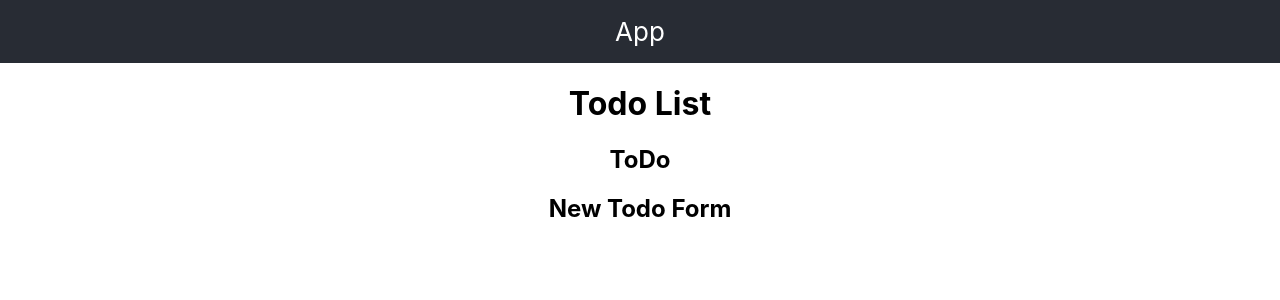
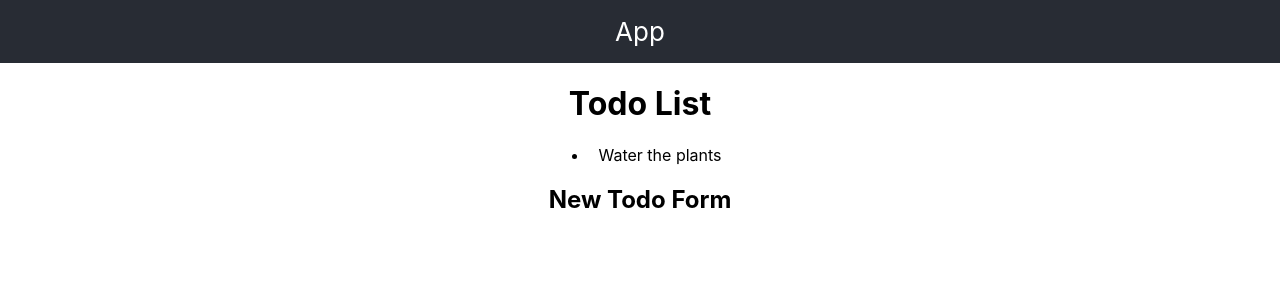
Before and after one commit to Rajayne/CRAForms, a React (Create React App) app: page / in a window 1280 px wide. Shown: the top 300 px of the page. Built offline with nearby package versions, Linux system fonts and the light colour scheme.

Commit message:
Pass prop from TodoList to Todo component and display text

```diff
--- a/src/Todo/Todo.js
+++ b/src/Todo/Todo.js
@@ -1,9 +1,11 @@
 import React from "react";
 
-const Todo = () => {
+const Todo = ({ text }) => {
   return (
     <div>
-      <h2>ToDo</h2>
+      <ul>
+        <li>{text}</li>
+      </ul>
     </div>
   );
 };
--- a/src/Todo/TodoList.js
+++ b/src/Todo/TodoList.js
@@ -6,7 +6,7 @@ const TodoList = () => {
   return (
     <div>
       <h1>Todo List</h1>
-      <Todo />
+      <Todo text="Water the plants" />
       <NewTodoForm />
     </div>
   );
```
